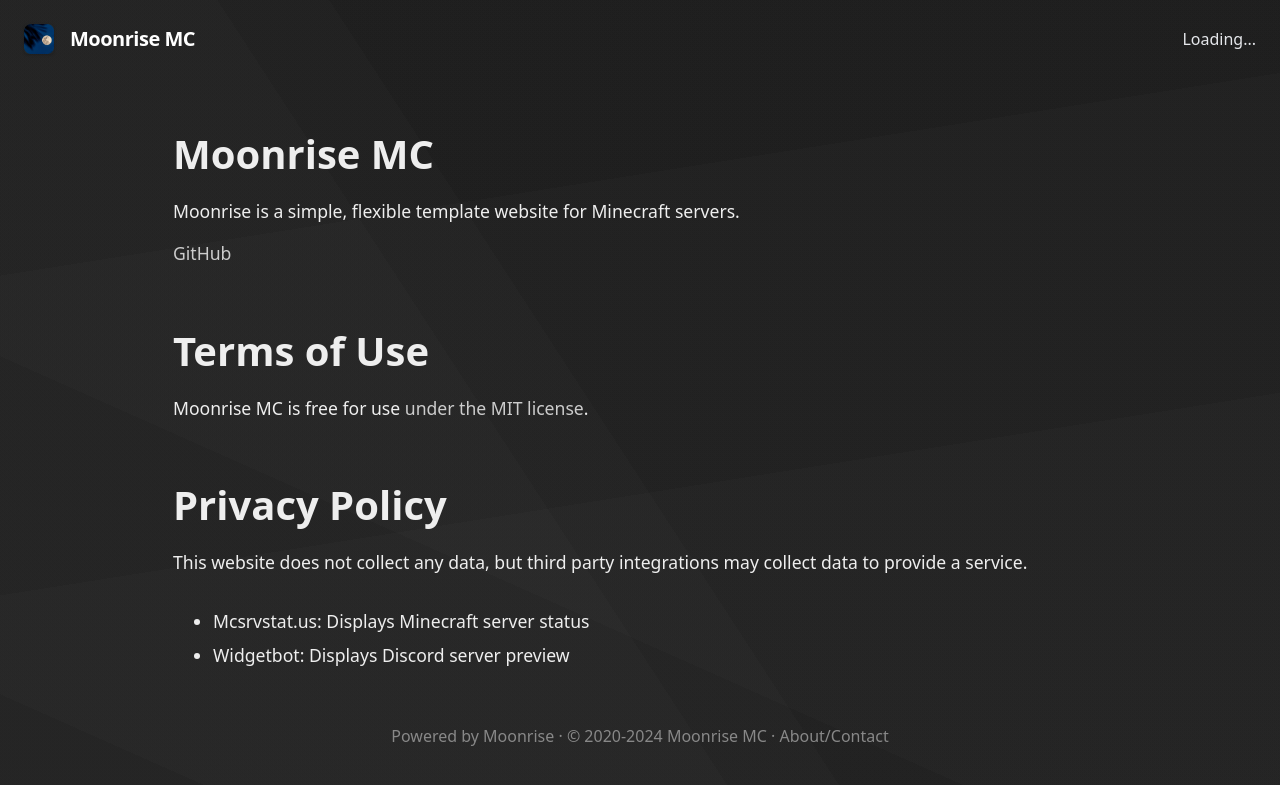
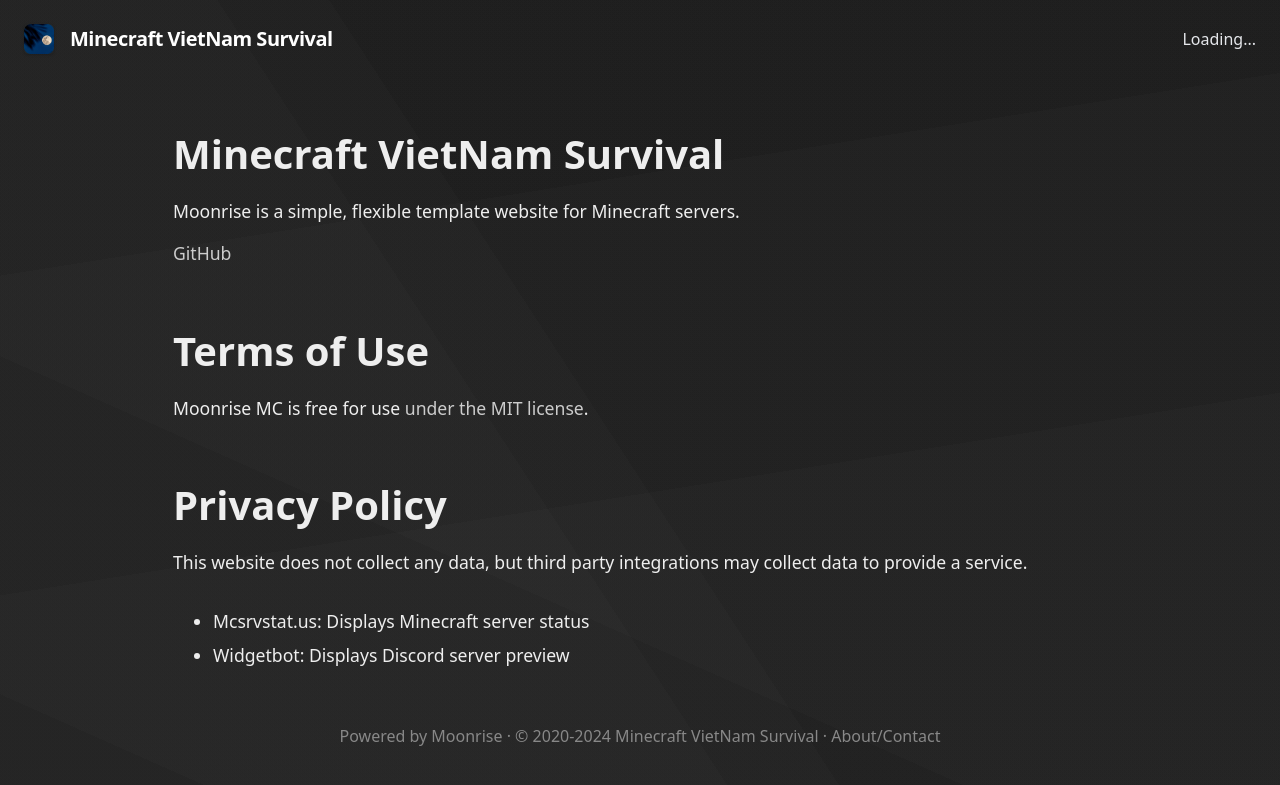
Before and after one commit to MinerwolfybtVn/fsdf, a Jekyll site: the page built from about.md, in a window 1280 px wide. Shown: the top 785 px of the page. Built offline with Jekyll 4.4.1, drawn with Linux system fonts in a browser that asks for light colours; our own code applies the rules of GitHub Pages for plain Markdown files.

Commit message:
Update _config.yml

```diff
--- a/_config.yml
+++ b/_config.yml
@@ -1,8 +1,8 @@
 # Set this website's info
 # Change "coffeebank" to your GitHub username
 # Change "moonrise" to your repository name
-url: "https://coffeebank.github.io"
-baseurl: "/moonrise"
+url: "https://MinerwolfybtVn.github.io"
+baseurl: "/fsdf"
 siteIcon: /media/android-chrome-192x192.png
 siteYear: 2020
 siteFooterlink: /about
@@ -11,16 +11,16 @@ showinSearchEngines: true
 
 
 # Set basic server info
-serverName: Moonrise MC
+serverName: Minecraft VietNam Survival
 serverDescription: A Minecraft server where we have lots of fun!
-serverIP: 31.41.59.26:5358
+serverIP: coming soon
 useBedrockForOnlineStatus: false
 
 
 # Discord information
-discordInvite: https://discord.gg/minecraft
-discordServerID: 299881420891881473
-discordChannelID: 450428756855750666
+discordInvite: https://discord.gg/yZgwbnrVqs
+discordServerID: 1086988814683222067
+discordChannelID: 1269283351915925595
 
 
 # # Navbar Links at the top of the page (uncomment "siteNav" to use)
```
